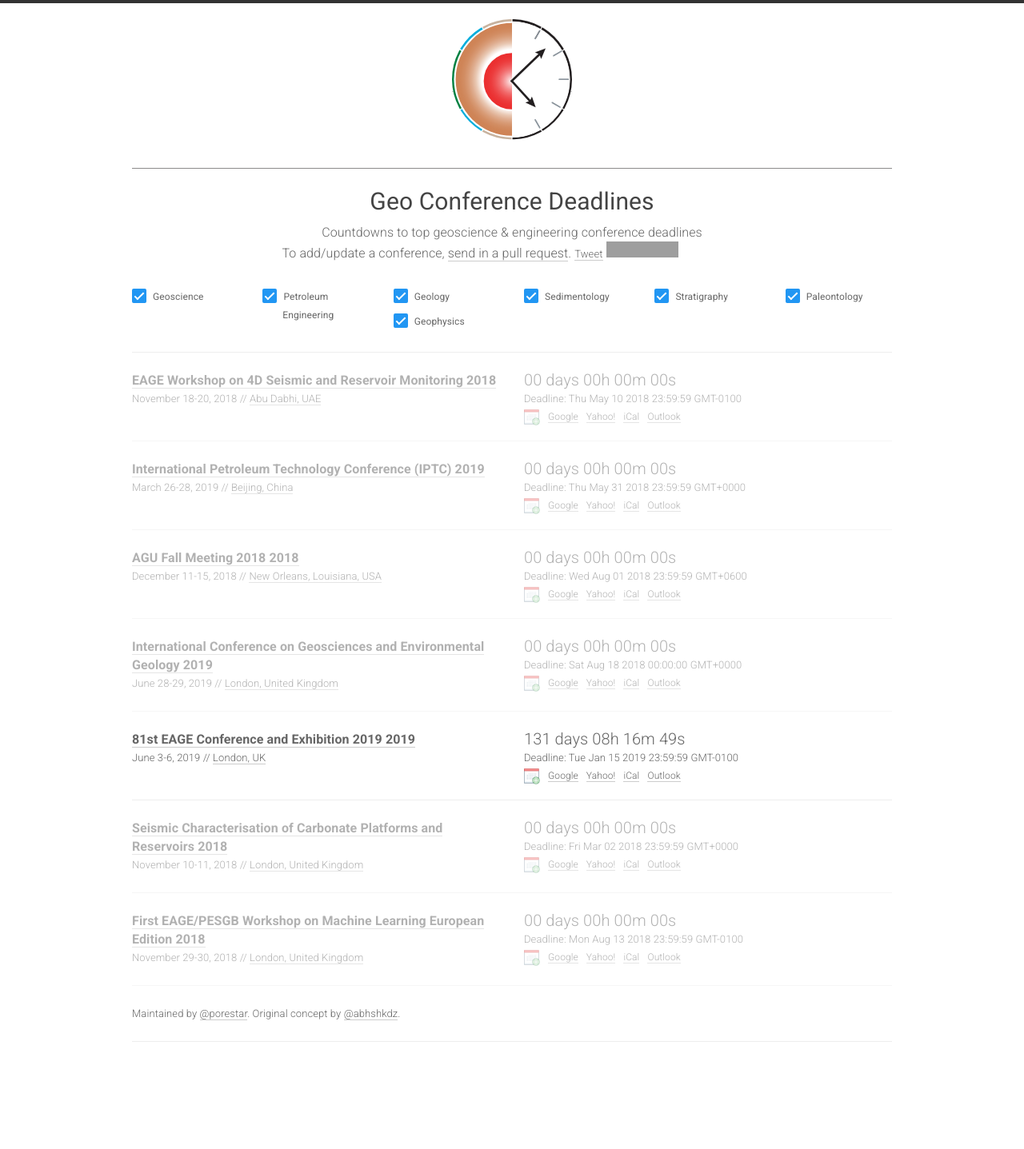
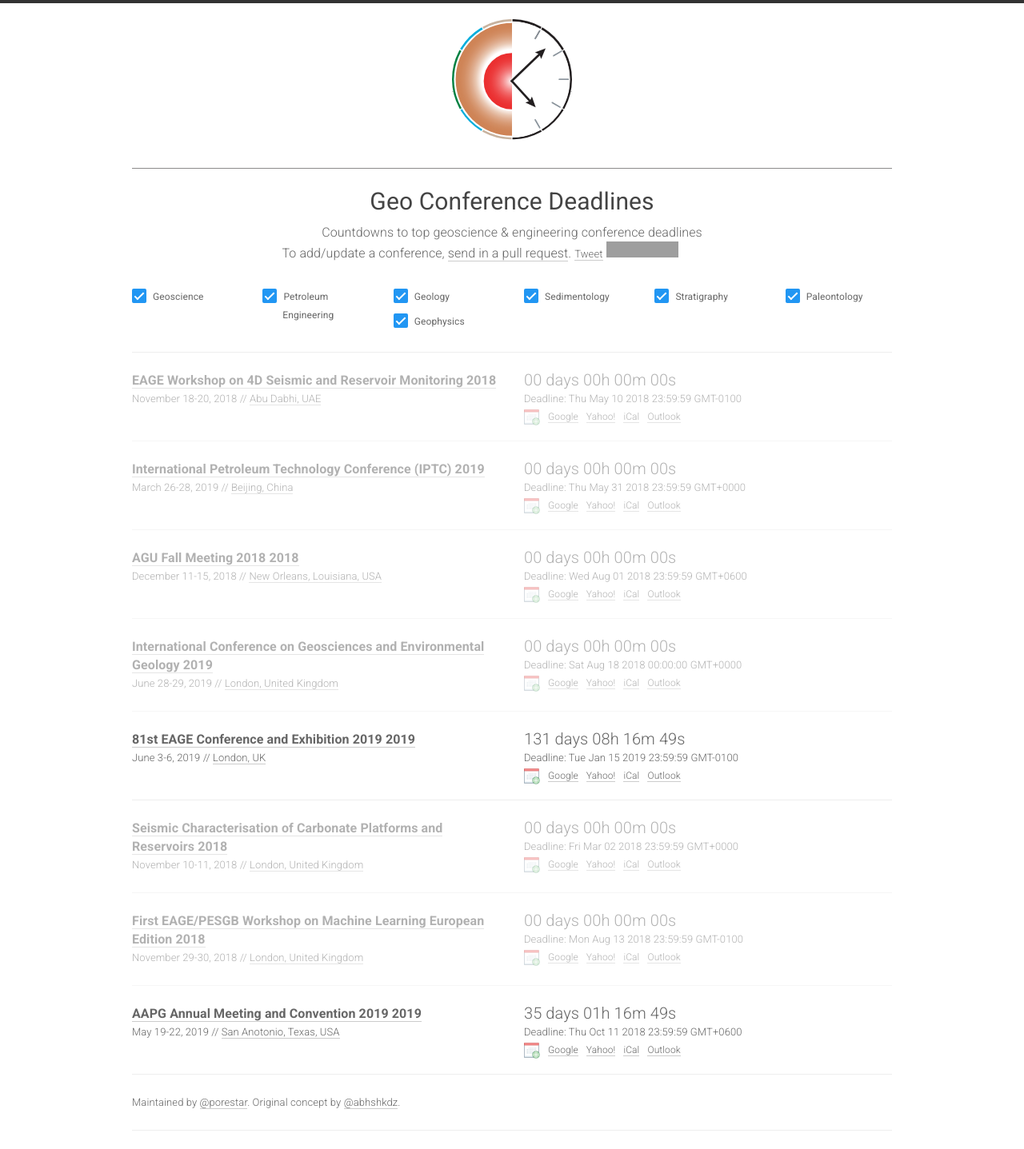
Before and after one commit to LukasMosser/geo-deadlines, a Jekyll site: the page built from index.html, in a window 1280 px wide. Shown: the whole page at 80% size. Built offline with Jekyll 4.4.1, drawn with Linux system fonts in a browser that asks for light colours; nearby versions of some CDN libraries; comment, search, counter and statistics services are not loaded; before the commit the page ends 1326 px from its top, so only the background shows below that; grey boxes are pictures that could not be loaded.

Commit message:
added AAPG ACE
ACE 2019 in San Antonio

```diff
--- a/_data/conferences.yml
+++ b/_data/conferences.yml
@@ -69,3 +69,13 @@
   date: November 29-30, 2018
   place: London, United Kingdom
   sub: GEOP
+
+- name: AAPG Annual Meeting and Convention 2019
+  year: 2019
+  id: aapgace19
+  link: https://ace.aapg.org/2019/
+  deadline: "2018-10-11 23:59:59"
+  timezone: Etc/GMT-6
+  date: May 19-22, 2019
+  place: San Anotonio, Texas, USA
+  sub: GEOL
```
